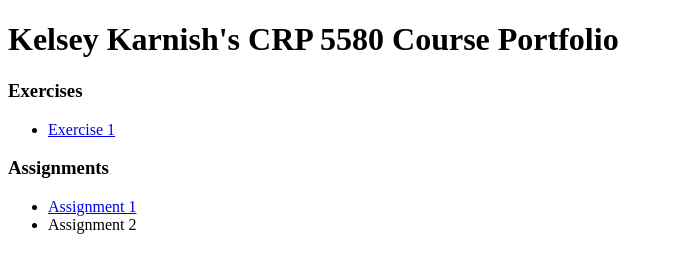
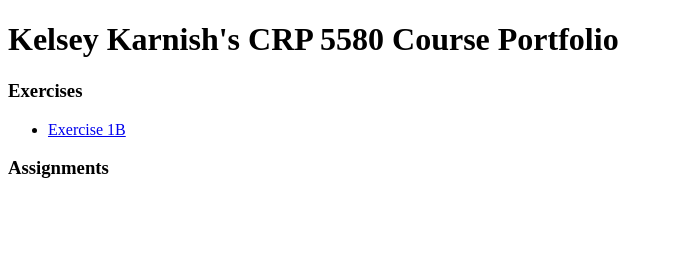
Before and after one commit to kkarnish/CRP5580, a plain HTML site: page docs/index.html in a window 1280 px wide. Shown: the whole page, without its empty margins (0-673 px from the left). Drawn offline with Linux system fonts and the light colour scheme.

Commit message:
Update index.html

```diff
--- a/docs/index.html
+++ b/docs/index.html
@@ -9,13 +9,13 @@
 
 <h3>Exercises</h3>
 <ul>
-  <li><a href="https://public.tableau.com/views/Exercise1b_2/Map?">Exercise 1</a></li>
+  <li><a href="https://public.tableau.com/views/Exercise1b_2/Map?">Exercise 1B</a></li>
 </ul>
 <h3>Assignments</h3>
-  <ul>
+<!--   <ul>
    <li><a href="http://www.google.com">Assignment 1</a></li>
    <li>Assignment 2</li>
-  <ul>
+  <ul> -->
 </p>
 
 </body>
```
